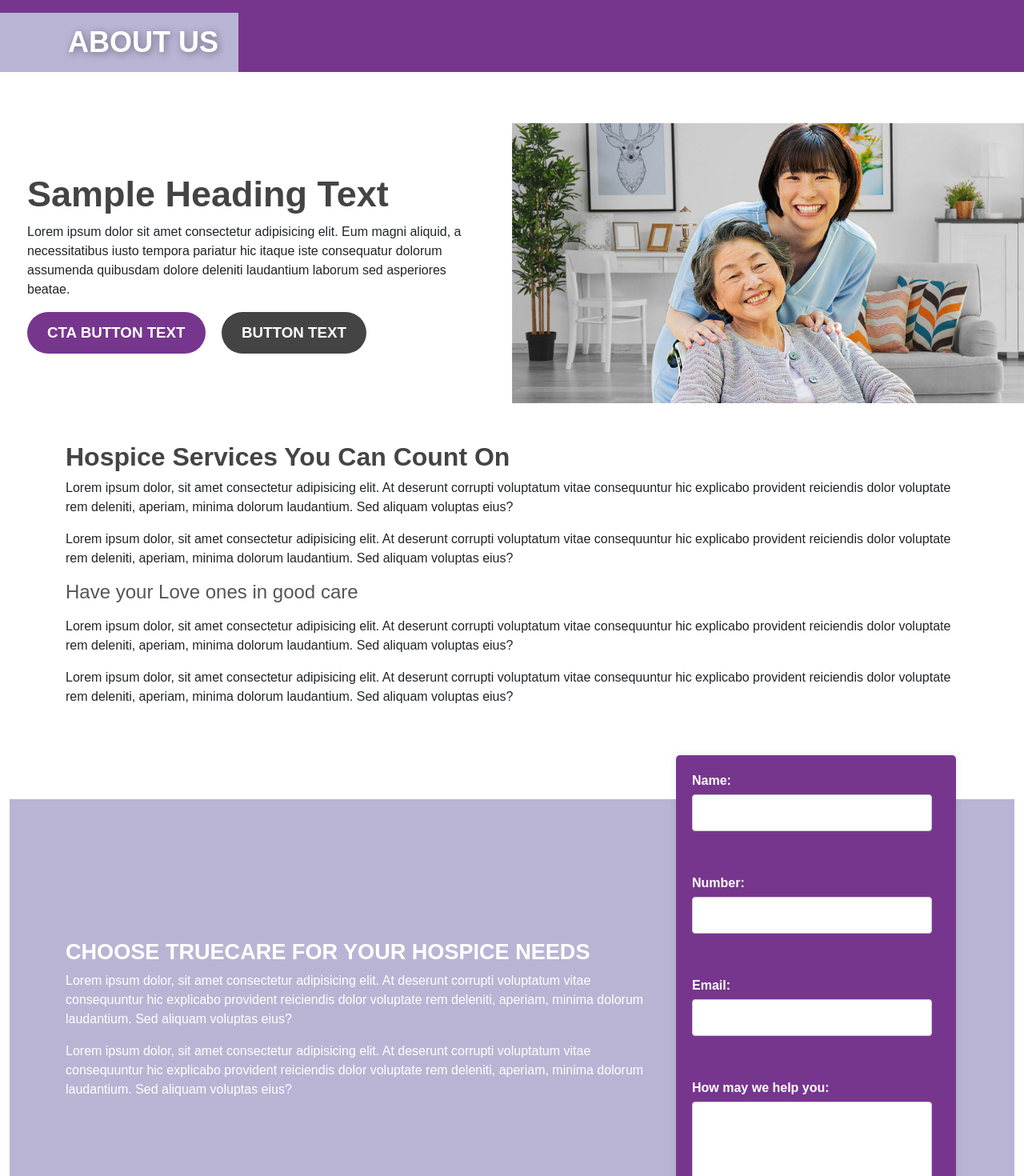
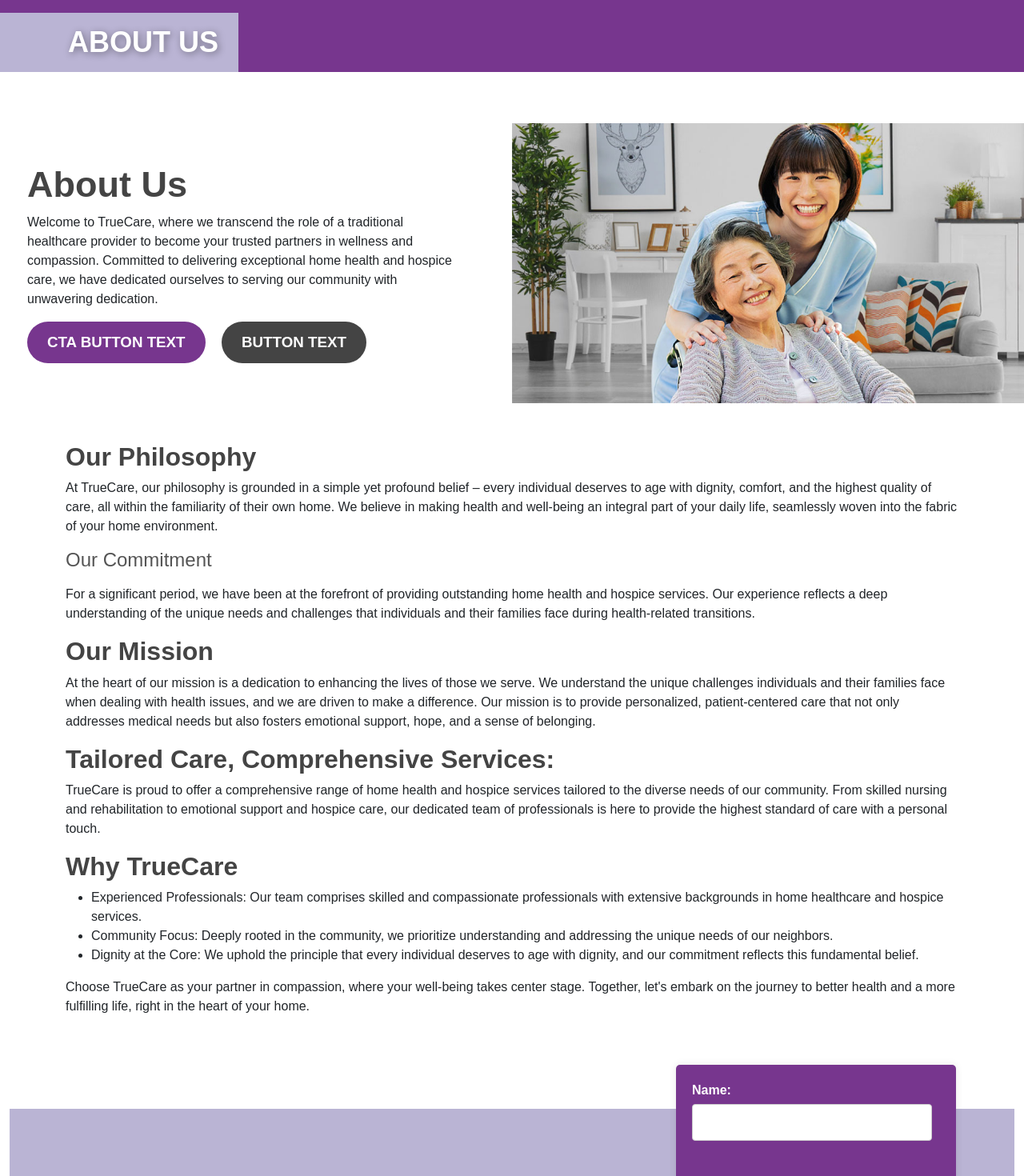
Before and after one commit to kembo001/truecare, a React (Create React App) app: page /about in a window 1280 px wide. Shown: the part 273-1743 px from the top of the page at 80% size. Built offline with nearby package versions, Linux system fonts and the light colour scheme.

Commit message:
New Content

```diff
--- a/src/components/pages/About/PageIntro.js
+++ b/src/components/pages/About/PageIntro.js
@@ -25,12 +25,10 @@
         {" "}
         <div className="feature__content">
           {" "}
-          <h2 className="content__title">Sample Heading Text</h2>{" "}
+          <h2 className="content__title">About Us</h2>{" "}
           <p className="content__text">
-            Lorem ipsum dolor sit amet consectetur adipisicing elit. Eum magni
-            aliquid, a necessitatibus iusto tempora pariatur hic itaque iste
-            consequatur dolorum assumenda quibusdam dolore deleniti laudantium
-            laborum sed asperiores beatae.
+          Welcome to TrueCare, where we transcend the role of a traditional healthcare provider to become your trusted partners in wellness and compassion. Committed to delivering exceptional home health and hospice care, we have dedicated ourselves to serving our community with unwavering dedication.
+
           </p>{" "}
 <div class="content__buttons"> <a href="#" class="button button-primary" title="">CTA Button Text</a> <a href="#" class="button button-secondary" title="">BUTTON TEXT</a> </div>
         </div>{" "}
--- a/src/components/pages/About/ServicesDescription.js
+++ b/src/components/pages/About/ServicesDescription.js
@@ -10,20 +10,33 @@
   <div className="content-area col-12">
 
             <div id="dnn_ctr434_HtmlModule_lblContent" className="Normal">
-              <h2>Hospice Services You Can Count On</h2>{" "}
+              <h2>Our Philosophy</h2>{" "}
               <p>
-              Lorem ipsum dolor, sit amet consectetur adipisicing elit. At deserunt corrupti voluptatum vitae consequuntur hic explicabo provident reiciendis dolor voluptate rem deleniti, aperiam, minima dolorum laudantium. Sed aliquam voluptas eius?
+              At TrueCare, our philosophy is grounded in a simple yet profound belief – every individual deserves to age with dignity, comfort, and the highest quality of care, all within the familiarity of their own home. We believe in making health and well-being an integral part of your daily life, seamlessly woven into the fabric of your home environment.
+
               </p>{" "}
+              <h3>Our Commitment
+</h3><p>For a significant period, we have been at the forefront of providing outstanding home health and hospice services. Our experience reflects a deep understanding of the unique needs and challenges that individuals and their families face during health-related transitions.
+</p>
+
+              <h2>Our Mission</h2>
               <p>
-              Lorem ipsum dolor, sit amet consectetur adipisicing elit. At deserunt corrupti voluptatum vitae consequuntur hic explicabo provident reiciendis dolor voluptate rem deleniti, aperiam, minima dolorum laudantium. Sed aliquam voluptas eius?
+              At the heart of our mission is a dedication to enhancing the lives of those we serve. We understand the unique challenges individuals and their families face when dealing with health issues, and we are driven to make a difference. Our mission is to provide personalized, patient-centered care that not only addresses medical needs but also fosters emotional support, hope, and a sense of belonging.
+
               </p>{" "}
-              <h3>Have your Love ones in good care</h3>{" "}
+              <h2>Tailored Care, Comprehensive Services:
+</h2>
               <p>
-              Lorem ipsum dolor, sit amet consectetur adipisicing elit. At deserunt corrupti voluptatum vitae consequuntur hic explicabo provident reiciendis dolor voluptate rem deleniti, aperiam, minima dolorum laudantium. Sed aliquam voluptas eius?
-              </p>{" "}
-              <p>
-              Lorem ipsum dolor, sit amet consectetur adipisicing elit. At deserunt corrupti voluptatum vitae consequuntur hic explicabo provident reiciendis dolor voluptate rem deleniti, aperiam, minima dolorum laudantium. Sed aliquam voluptas eius?
+              TrueCare is proud to offer a comprehensive range of home health and hospice services tailored to the diverse needs of our community. From skilled nursing and rehabilitation to emotional support and hospice care, our dedicated team of professionals is here to provide the highest standard of care with a personal touch.
+
               </p>
+              <h2>Why TrueCare</h2>
+              <ul>
+<li>Experienced Professionals: Our team comprises skilled and compassionate professionals with extensive backgrounds in home healthcare and hospice services.</li>
+<li>Community Focus: Deeply rooted in the community, we prioritize understanding and addressing the unique needs of our neighbors.</li>
+<li>Dignity at the Core: We uphold the principle that every individual deserves to age with dignity, and our commitment reflects this fundamental belief.</li>
+</ul><p>Choose TrueCare as your partner in compassion, where your well-being takes center stage. Together, let's embark on the journey to better health and a more fulfilling life, right in the heart of your home.
+</p>
             </div>
 
         <div className="clear" />
```
